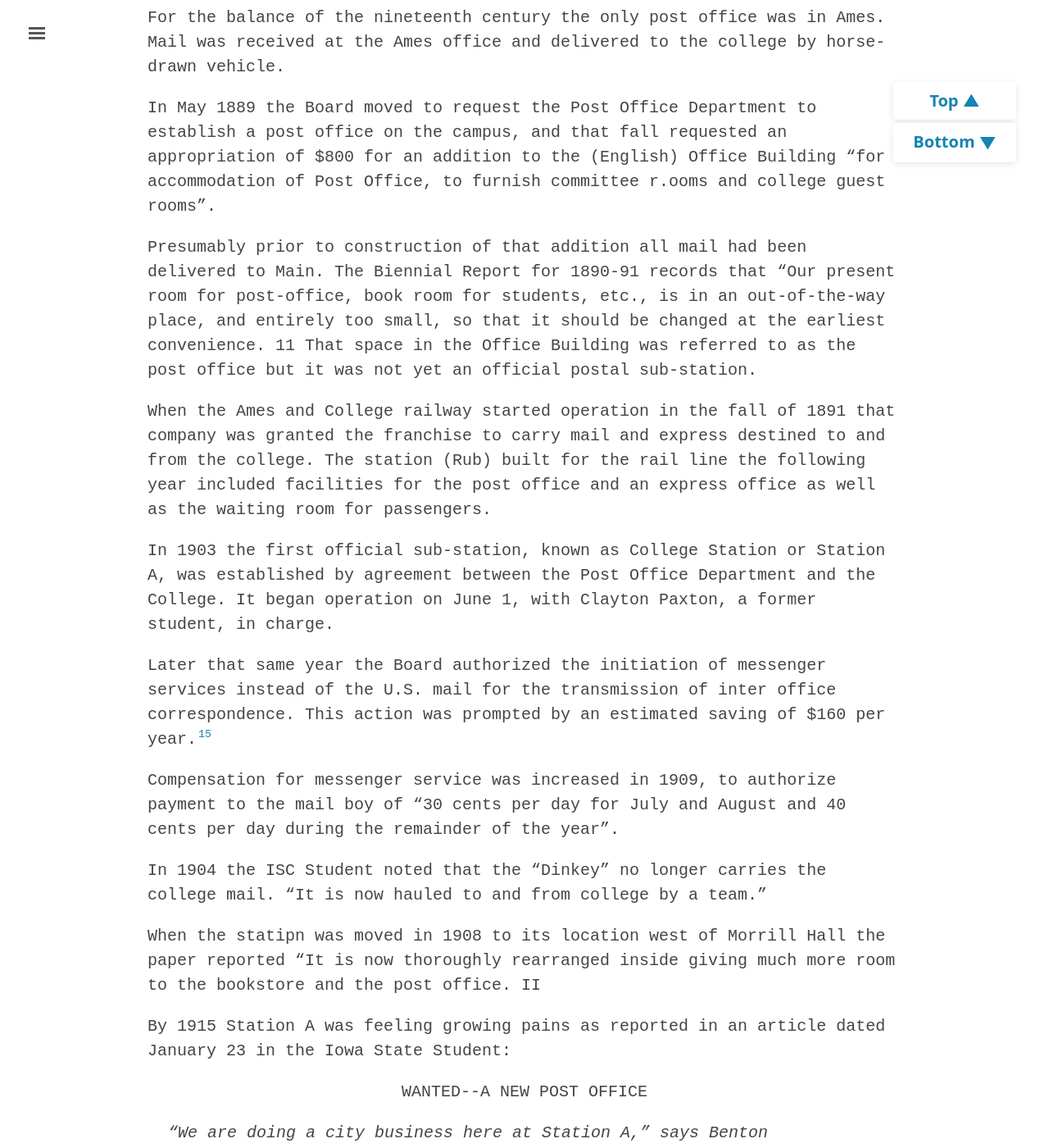
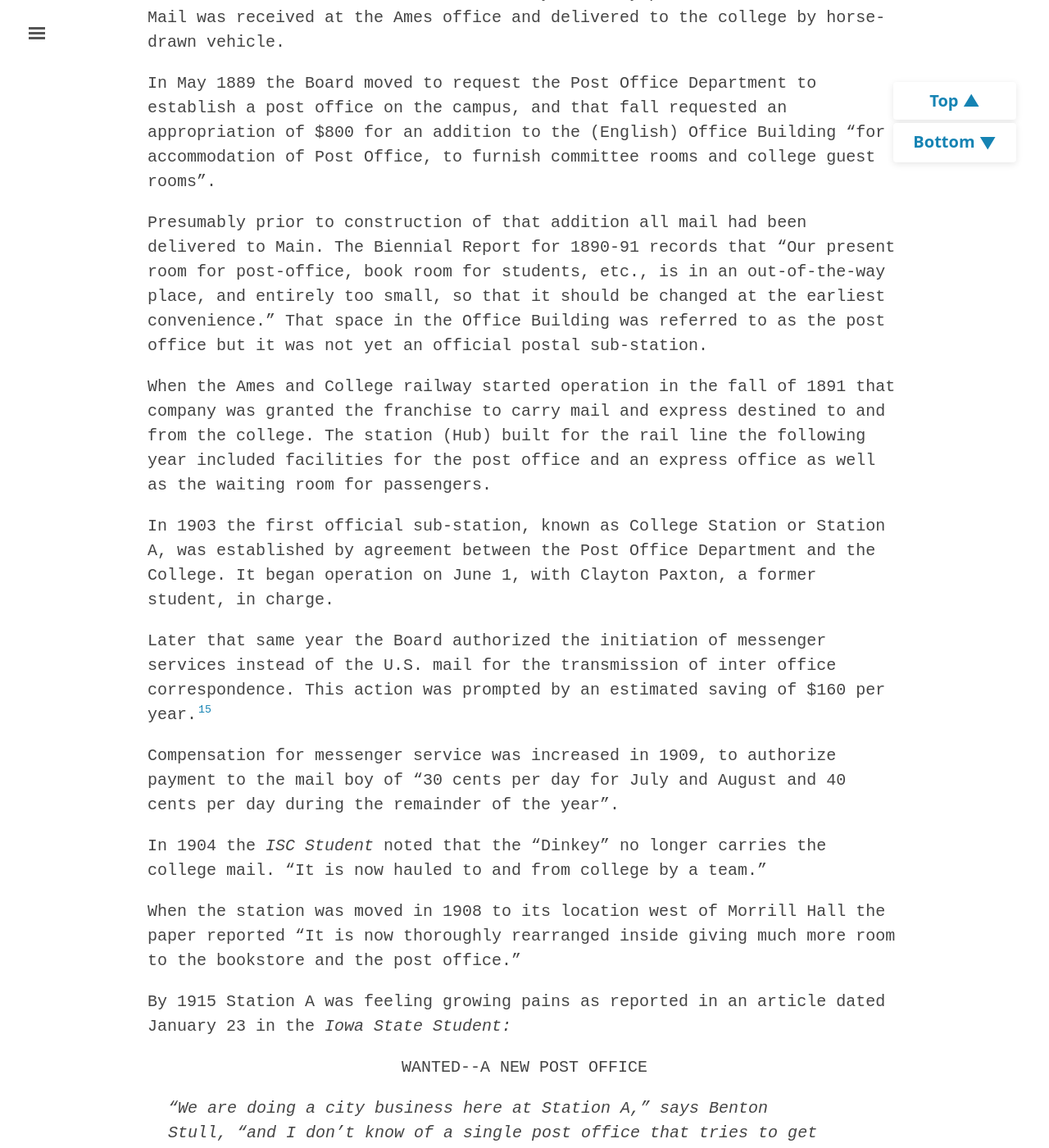
Before and after one commit to emanderson811/day-edition, a Jekyll site: the page built from _texts/008day-misc.md, in a window 1280 px wide and 1400 px high, scrolled down 18682 px. Shown: the whole window at 82% size. Built offline with Jekyll 4.4.1, drawn with Linux system fonts in a browser that asks for light colours; some of the changed text lies outside the part shown.

Commit message:
Update 008day-misc.md

```diff
--- a/_texts/008day-misc.md
+++ b/_texts/008day-misc.md
@@ -316,17 +316,17 @@
 
 At commencement on June 6, 1917, groups of trees on the central camp­us were dedicated to six highly respected former faculty members: Dr. A.S. Welch, Dr. William M. Beardshear, Dr. Seaman A. Knapp, Dr. Charles E. Bessey, Dr. Millikan Stalker and Prof. J.L. Budd. A seventh man, Dr. LaVerne Noyes, was also honored by having Lake La­Verne and trees at its west end dedicated to his memory. Another group of trees was dedicated to Dr. Edgar W. Stanton on June 10, 1923. The boulders and bronze tablets marking the tree groups were placed in the spring of 1925.
 
-Three more sites were marked with bronze tablets in 1927. One marks the site where a picnic was held on July 4, 1859, celebrating the acquisition of the land for the new college. It is on the north side of Pammel Drive and south of the southwest corner of the Communica­tions Building. The second marker is in honor of W.T. Hornaday and his work as a zoologist and conservationist. The third tablet was placed at the Farmhouse where it incorrectly identifies that as "the site of the old tavern and trail through Story County in pioneer days." See discussion of Farmhouse.
+Three more sites were marked with bronze tablets in 1927. One marks the site where a picnic was held on July 4, 1859, celebrating the acquisition of the land for the new college. It is on the north side of Pammel Drive and south of the southwest corner of the Communica­tions Building. The second marker is in honor of W.T. Hornaday and his work as a zoologist and conservationist. The third tablet was placed at the Farmhouse where it incorrectly identifies that as "the site of the old tavern and trail through Story County in pioneer days." ([See discussion of Farmhouse](https://emanderson811.github.io/day-edition/texts/buildings/070day-farm-house/))
 
 The classes of 1920 through 1923 joined in funding the construction of the columns at the west entrance to the campus at Sheldon Avenue and Union Drive. The adjacent gates to Clyde Williams Field were the gift of W.G. Lane '09 in 1938.
 
-The, largest memorial on the campus is the Memorial Union which is separately discussed in the section on buildings. Various class and other gifts have been made to the interior of the building. The Scotch pines to the south of the building are dedicated to the men whose lives were lost in World War I.
+The largest memorial on the campus is the Memorial Union which is separately discussed in the section on buildings. Various class and other gifts have been made to the interior of the building. The Scotch pines to the south of the building are dedicated to the men whose lives were lost in World War I.
 
 A bronze tablet "In memory of Benjamin F. Gue, founding farther of Iowa State College, March 22, 1858" was given by the class of 1923. It is in the northwest section of central campus.
 
 Two granite benches flanking the east doorway of the Library were the gift of the class of 1906 on that class' 50th anniversary. Three granite benches in the north part of central campus mark the 50th an­niversary contribution of the class of 1910.
 
-A bronze tablet and associated grove of trees was dedicated to the memory of Henry Cantwell Wallace 1 92, in 1929.
+A bronze tablet and associated grove of trees was dedicated to the memory of Henry Cantwell Wallace '92, in 1929.
 
 A marker on a boulder on the north side of Lake LaVerne reads:
 
@@ -338,7 +338,7 @@
 
 The MacDonald Forest (or Woods), a seven-acre tract on the east side of the Skunk River about a half mile north of 13th Street, was do­nated to the college in 1954 by the alumni of the forestry depart­ment in memory of the former head of that department, Professor G.B. MacDonald.
 
-In recognition of the on~ hundredth anniversary of the founding of the college the class of 1958 made a special presentation. This was called a 11 time capsule" --a copper box filled with current letters and publications about the centennial and ongoing activities. The box, encased in concrete below a granite bench inscribed "Class of 1958" is on the south side of the front steps to Beardshear Hall. A plaque on the concrete under the bench reads:
+In recognition of the one hundredth anniversary of the founding of the college the class of 1958 made a special presentation. This was called a "time capsule" -- a copper box filled with current letters and publications about the centennial and ongoing activities. The box, encased in concrete below a granite bench inscribed "Class of 1958" is on the south side of the front steps to Beardshear Hall. A plaque on the concrete under the bench reads:
 
 >On the 100th anniversary of Iowa State the class of 1958 has here below sealed historical documents to be opened by the class of 2058.
 
@@ -354,11 +354,11 @@
 
 For the balance of the nineteenth century the only post office was in Ames. Mail was received at the Ames office and delivered to the college by horse-drawn vehicle.
 
-In May 1889 the Board moved to request the Post Office Department to establish a post office on the campus, and that fall requested an appropriation of $800 for an addition to the (English) Office Build­ing "for accommodation of Post Office, to furnish committee r.ooms and college guest rooms".
+In May 1889 the Board moved to request the Post Office Department to establish a post office on the campus, and that fall requested an appropriation of $800 for an addition to the (English) Office Build­ing "for accommodation of Post Office, to furnish committee rooms and college guest rooms".
 
-Presumably prior to construction of that addition all mail had been delivered to Main. The Biennial Report for 1890-91 records that "Our present room for post-office, book room for students, etc., is in an out-of-the-way place, and entirely too small, so that it should be changed at the earliest convenience. 11 That space in the Office Building was referred to as the post office but it was not yet an official postal sub-station.
+Presumably prior to construction of that addition all mail had been delivered to Main. The Biennial Report for 1890-91 records that "Our present room for post-office, book room for students, etc., is in an out-of-the-way place, and entirely too small, so that it should be changed at the earliest convenience." That space in the Office Building was referred to as the post office but it was not yet an official postal sub-station.
 
-When the Ames and College railway started operation in the fall of 1891 that company was granted the franchise to carry mail and express destined to and from the college. The station (Rub) built for the rail line the following year included facilities for the post office and an express office as well as the waiting room for passengers.
+When the Ames and College railway started operation in the fall of 1891 that company was granted the franchise to carry mail and express destined to and from the college. The station (Hub) built for the rail line the following year included facilities for the post office and an express office as well as the waiting room for passengers.
 
 In 1903 the first official sub-station, known as College Station or Station A, was established by agreement between the Post Office De­partment and the College. It began operation on June 1, with Clayton Paxton, a former student, in charge.
 
@@ -368,11 +368,11 @@
 
 Compensation for messenger service was increased in 1909, to author­ize payment to the mail boy of "30 cents per day for July and August and 40 cents per day during the remainder of the year".
 
-In 1904 the ISC Student noted that the "Dinkey" no longer carries the college mail. "It is now hauled to and from college by a team."
+In 1904 the *ISC Student* noted that the "Dinkey" no longer carries the college mail. "It is now hauled to and from college by a team."
 
-When the statipn was moved in 1908 to its location west of Morrill Hall the paper reported "It is now thoroughly rearranged inside giving much more room to the bookstore and the post office. II
+When the station was moved in 1908 to its location west of Morrill Hall the paper reported "It is now thoroughly rearranged inside giving much more room to the bookstore and the post office."
 
-By 1915 Station A was feeling growing pains as reported in an article dated January 23 in the Iowa State Student:
+By 1915 Station A was feeling growing pains as reported in an article dated January 23 in the *Iowa State Student:*
 
 <p style="text-align: center;">WANTED--A NEW POST OFFICE</p>
 
```
